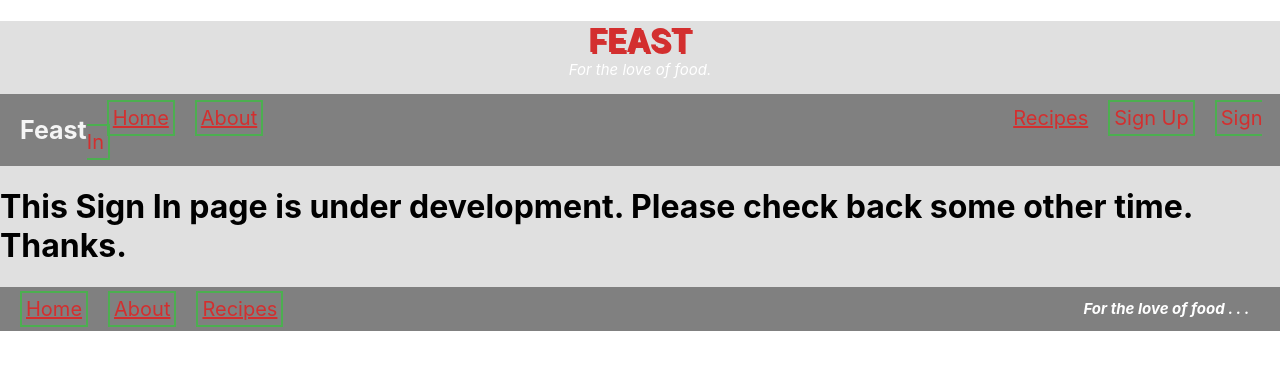
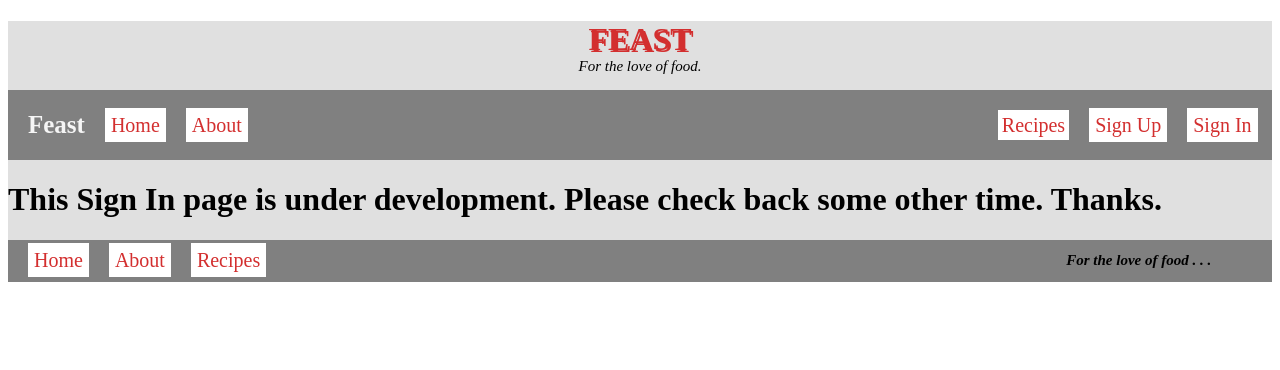
Before and after one commit to LeaderSteve84/Feast, a React (Create React App) app in the folder feast-frontend/: page /signin in a window 1280 px wide. Shown: the top 370 px of the page. Built offline with nearby package versions, Linux system fonts and the light colour scheme.

Commit message:
color modification

```diff
--- a/feast-frontend/src/DisplayFood.js
+++ b/feast-frontend/src/DisplayFood.js
@@ -46,7 +46,7 @@ const DisplayFood = () => {
             <div className="foodImages">
                 { ImageList[0] }<br />
                 <span className="name">Name: { ImageList[1] } </span>
-                <br /><button onClick={ handledClick }>Random Display</button>
+                <br /><button onClick={ handledClick } className="random-display">Random Display</button>
             </div>
             <p className="name-recipes-comment">
                 <span className="homeComment">Comment:</span> <input type="text" className="input" />
--- a/feast-frontend/src/index.css
+++ b/feast-frontend/src/index.css
@@ -1,12 +1,3 @@
-body {
-  margin: 0;
-  font-family: -apple-system, BlinkMacSystemFont, 'Segoe UI', 'Roboto', 'Oxygen',
-    'Ubuntu', 'Cantarell', 'Fira Sans', 'Droid Sans', 'Helvetica Neue',
-    sans-serif;
-  -webkit-font-smoothing: antialiased;
-  -moz-osx-font-smoothing: grayscale;
-}
-
 .nav-bar {
   background-color: #808080;
   padding: none;
@@ -28,7 +19,7 @@ body {
   font-style: italic;
   font-size: 15px;
   text-align: right;
-  color: #ffffff;
+  color: #000000;
   margin-left: 800px;
 }
 
@@ -44,23 +35,25 @@ body {
 .home-link, .about-link, .footer-recipes-link {
   text-align: left;
   margin-left: 20px;
-  text-decoration: underline;
+  text-decoration: none;
   padding: 4px;
   font-size: 20px;
   color: #d32f2f;
   font-style: bold;
-  border: 2px solid #4caf50;
+  border: 2px solid #ffffff;
+  background-color: #ffffff;
 }
 
 .recipes-link {
   text-align: end;
   margin-left: 750px;
-  text-decoration: underline;
-  padding: none;
+  text-decoration: none;
+  padding: 4px;
   font-size: 20px;
   color: #d32f2f;
   font-style: bold;
-  border: 2x solid #4caf50
+  border: 2x solid #d32f2f;
+  background-color:white;
 }
 
 .signIn-link, .signUp-link {
@@ -68,10 +61,11 @@ body {
   margin-left: 20px;
   text-decoration: none;
   padding: 4px;
-  border: 2px solid #4caf50;
+  border: 2px solid #ffffff;
   font-size: 20px;
   color: #d32f2f;
   font-style: bold;
+  background-color: white;
 }
 
 .home {
@@ -79,7 +73,7 @@ body {
 
 }
 .foodImages {
-  border: 15px solid #4caf50;
+  border: 8px solid #4caf50;
   display:inline-block;
 }
 
@@ -94,7 +88,7 @@ body {
   text-align: center;
   font-style: italic;
   font-size: 15px;
-  color: white;
+  color: #000000;
   margin-top: 0%;
 }
 
@@ -102,6 +96,7 @@ body {
   font-size: 25px;
   color:#d32f2f;
   font-weight: bolder;
+  text-align: left;
 }
 
 .food-lovers {
@@ -128,5 +123,9 @@ body {
 
 .rd {
   color: #795548;
-  border: 2px solid #4caf50;
 }
+
+.random-display {
+  border: 2px solid #d32f2f;
+  color:#795548;
+}
```
